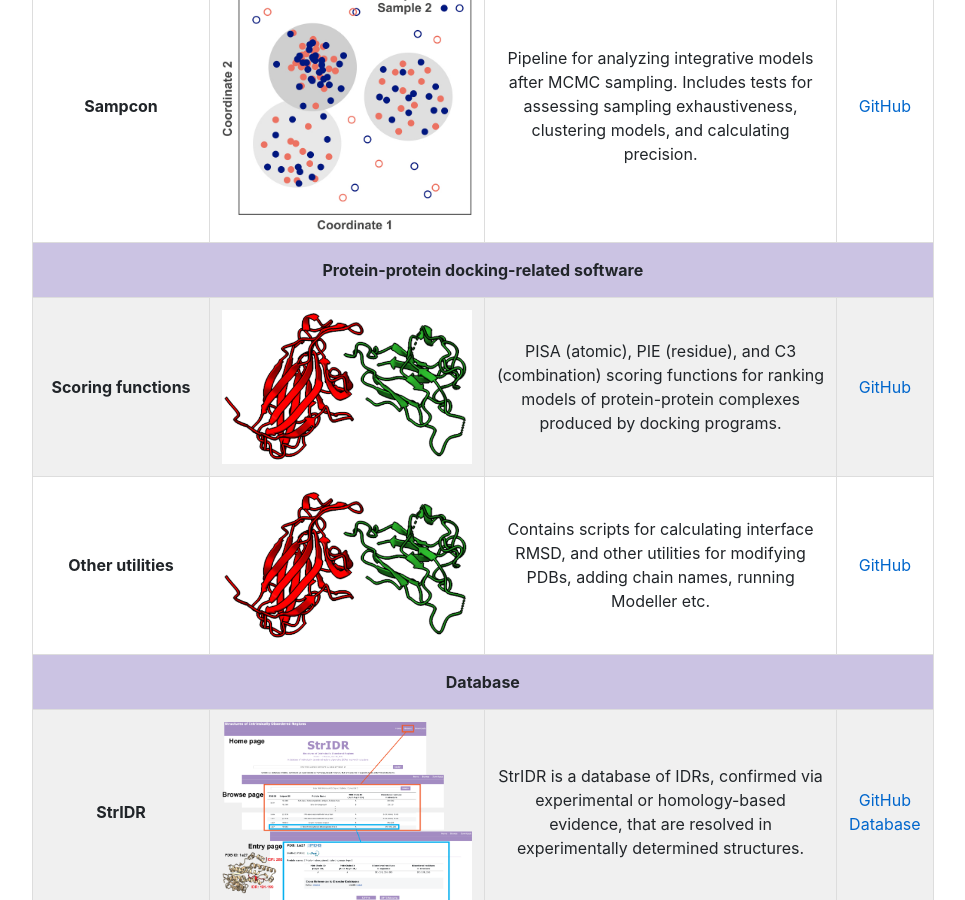
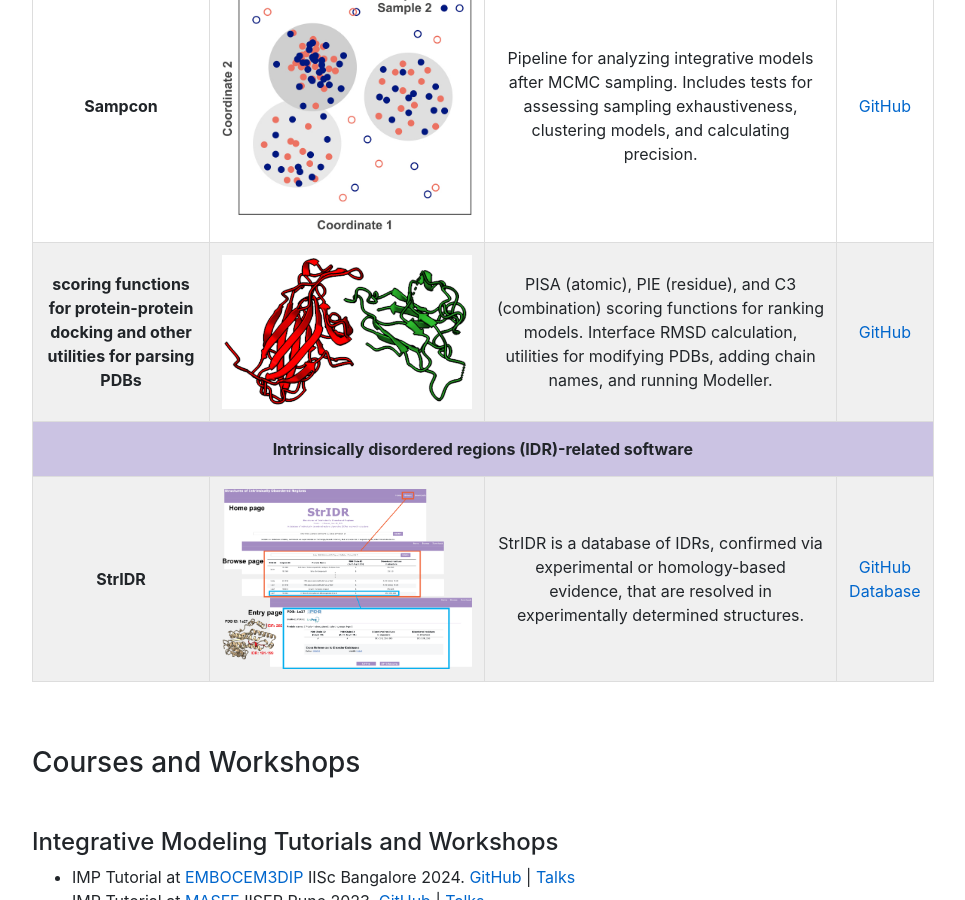
Before and after one commit to isblab/website, a Jekyll site: the page built from Software/index.md, in a window 1280 px wide and 900 px high, scrolled down 822 px. Shown: the whole window, without its empty margins (61-1026 px from the left). Built offline with Jekyll 4.4.1, drawn with Linux system fonts in a browser that asks for light colours.

Commit message:
update software page

```diff
--- a/Software/index.md
+++ b/Software/index.md
@@ -49,25 +49,15 @@ Check out software developed by our group and other open-source freebies at [ISB
             <td style="text-align: center;">Pipeline for analyzing integrative models after MCMC sampling. Includes tests for assessing sampling exhaustiveness, clustering models, and calculating precision.</td>
             <td style="text-align: center;"><a href="https://github.com/salilab/imp-sampcon" class="link">GitHub</a></td>
         </tr>
-        <!-- Protein-protein docking-related software section -->
-        <tr class="heading-row">
-            <td colspan="4" style="text-align: center; font-weight: bold; background-color: #cbc3e3; padding: 15px;">Protein-protein docking-related software</td>
-        </tr>
         <tr class="row-light">
-            <td style="text-align: center;">Scoring functions</td>
+            <td style="text-align: center;">scoring functions for protein-protein docking and other utilities for parsing PDBs</td>
             <td style="text-align: center;"><img src="/static/img/software/ppd.png" class="logo"></td>
-            <td style="text-align: center;">PISA (atomic), PIE (residue), and C3 (combination) scoring functions for ranking models of protein-protein complexes produced by docking programs.</td>
+            <td style="text-align: center;">PISA (atomic), PIE (residue), and C3 (combination) scoring functions for ranking models. Interface RMSD calculation, utilities for modifying PDBs, adding chain names, and running Modeller.</td>
             <td style="text-align: center;"><a href="https://github.com/isblab/dockingScripts/tree/main/capriScripts/potentials" class="link">GitHub</a></td>
-        </tr>
-        <tr class="row-dark">
-            <td style="text-align: center;">Other utilities</td>
-            <td style="text-align: center;"><img src="/static/img/software/ppd.png" class="logo"></td>
-            <td style="text-align: center;">Contains scripts for calculating interface RMSD, and other utilities for modifying PDBs, adding chain names, running Modeller etc.</td>
-            <td style="text-align: center;"><a href="https://github.com/isblab/dockingScripts" class="link">GitHub</a></td>
         </tr>
         <!-- Database -->
         <tr class="heading-row">
-            <td colspan="4" style="text-align: center; font-weight: bold; background-color: #cbc3e3; padding: 15px;">Database</td>
+            <td colspan="4" style="text-align: center; font-weight: bold; background-color: #cbc3e3; padding: 15px;">Intrinsically disordered regions (IDR)-related software</td>
         </tr>
         <tr class="row-light">
             <td style="text-align: center;">StrIDR</td>
```
